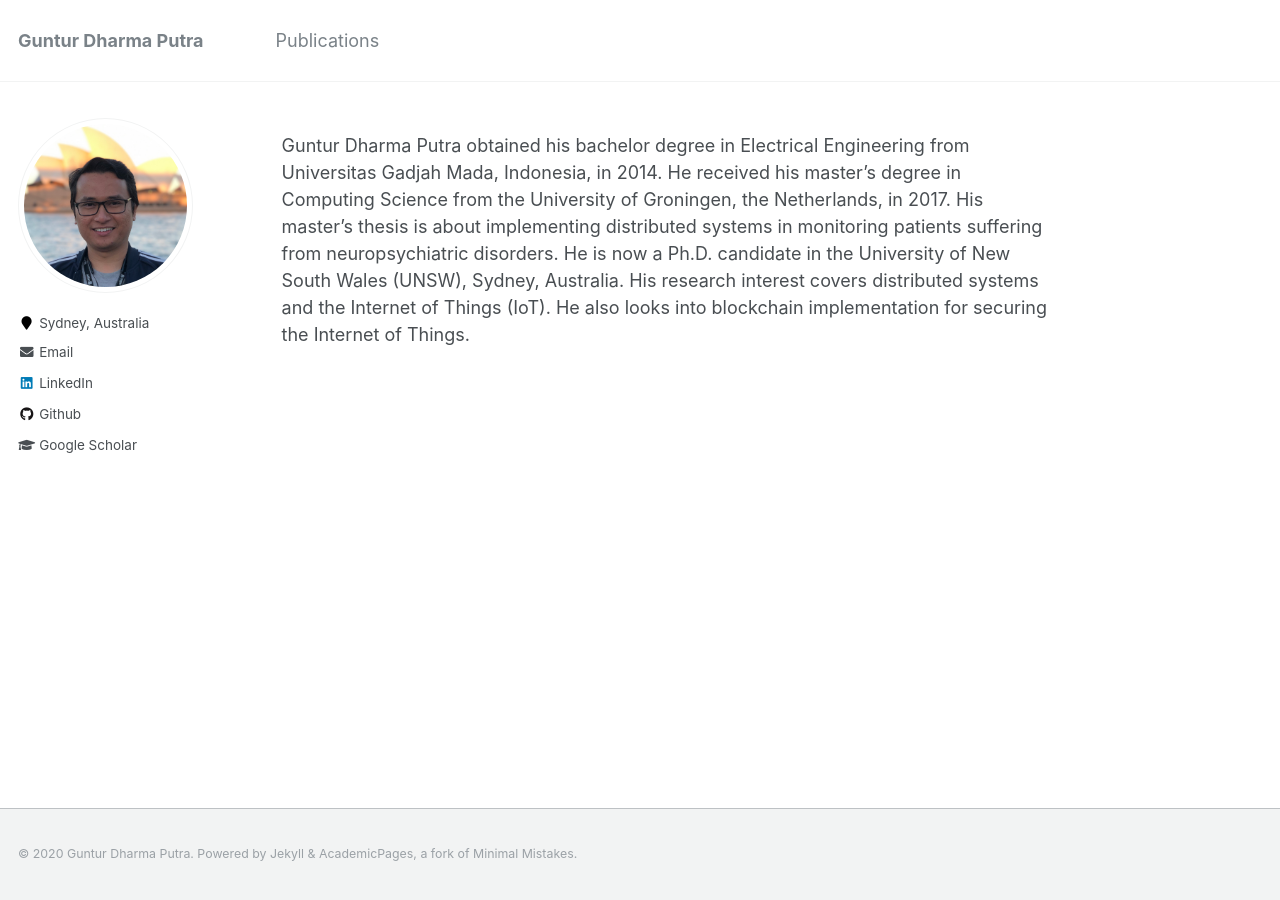
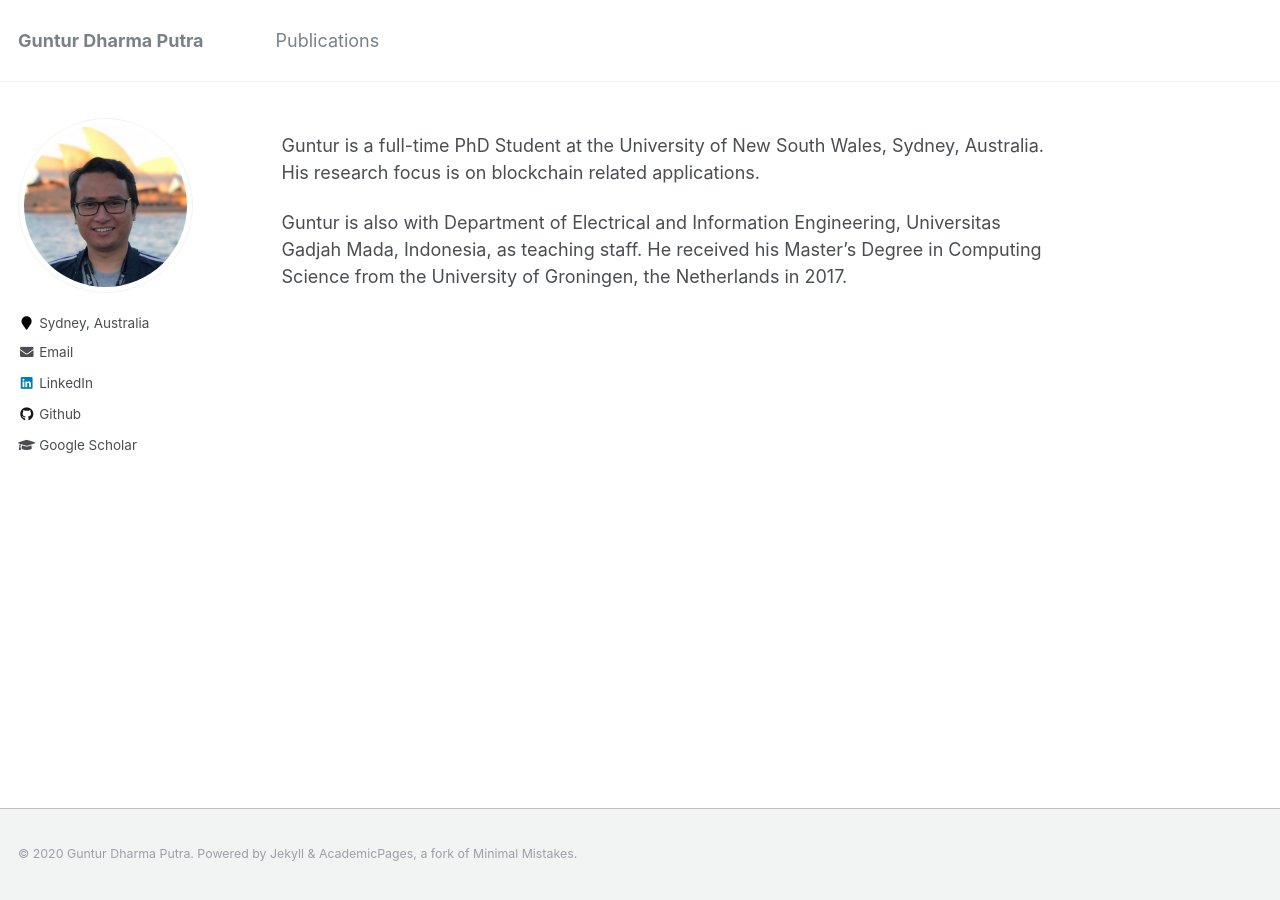
Before and after one commit to gdputra/gdputra.github.io, a Jekyll site: the page built from _pages/about.md, in a window 1280 px wide. Built offline with Jekyll 4.4.1, drawn with Linux system fonts in a browser that asks for light colours.

Commit message:
Update about.md

```diff
--- a/_pages/about.md
+++ b/_pages/about.md
@@ -8,4 +8,6 @@ redirect_from:
   - /about.html
 ---
 
-Guntur Dharma Putra obtained his bachelor degree in Electrical Engineering from Universitas Gadjah Mada, Indonesia, in 2014.  He received his master’s degree in Computing Science from the University of Groningen, the Netherlands, in 2017. His master’s thesis is about implementing distributed systems in monitoring patients suffering from neuropsychiatric disorders.  He is now a Ph.D. candidate in the University of New South Wales (UNSW), Sydney, Australia. His research interest covers distributed systems and the Internet of Things (IoT). He also looks into blockchain implementation for securing the Internet of Things.
+Guntur is a full-time PhD Student at the University of New South Wales, Sydney, Australia. His research focus is on blockchain related applications.
+
+Guntur is also with Department of Electrical and Information Engineering, Universitas Gadjah Mada, Indonesia, as teaching staff. He received his Master's Degree in Computing Science from the University of Groningen, the Netherlands in 2017.
```
